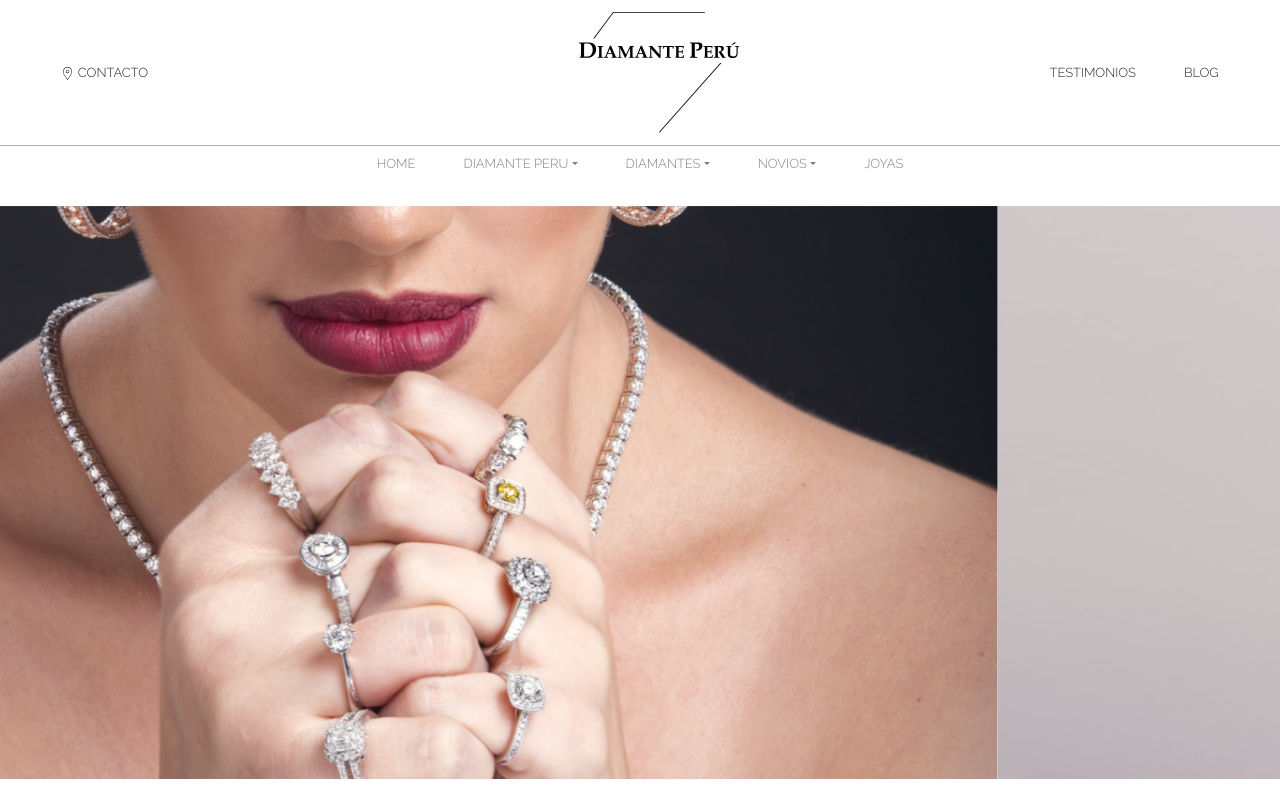
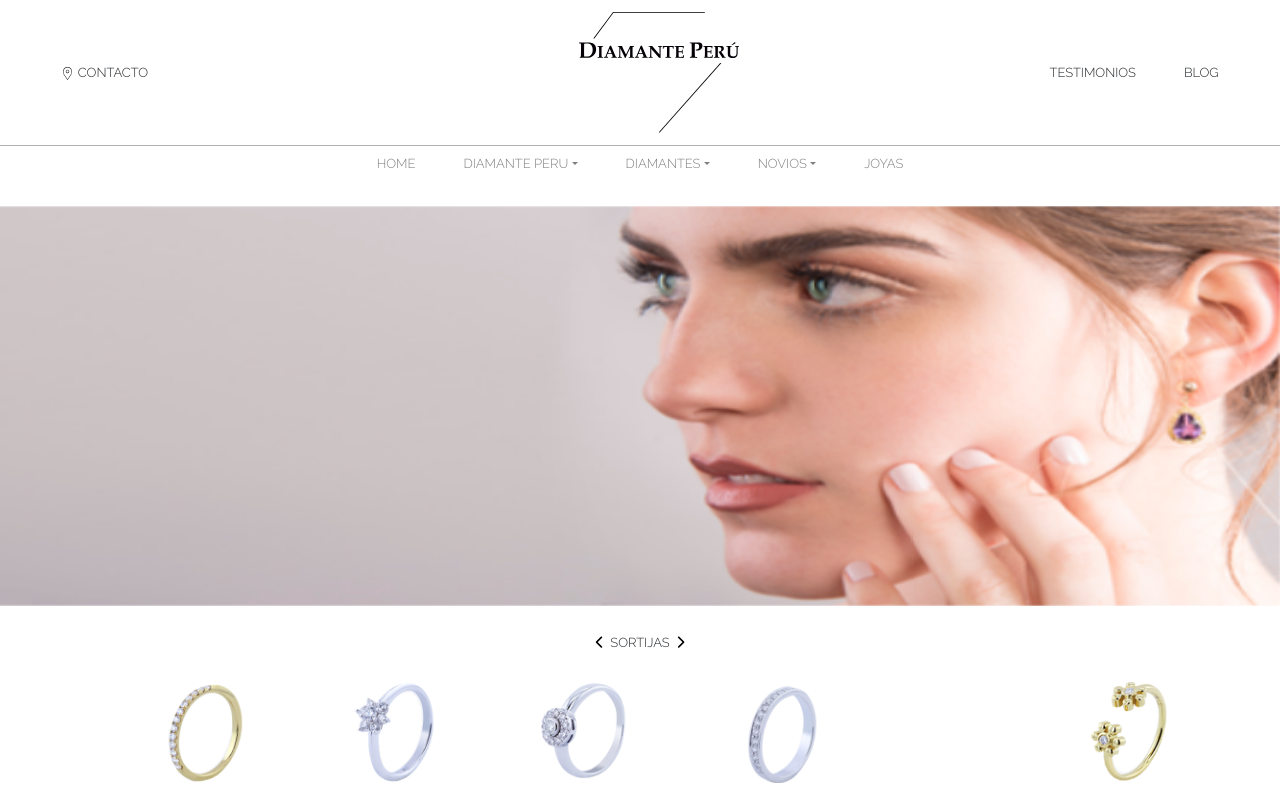
Before and after one commit to HB-Programacion/DiamantePeru, a React (Create React App) app in the folder my-app/: page / in a window 1280 px wide. Shown: the top 800 px of the page. Built offline with nearby package versions, Linux system fonts and the light colour scheme.

Commit message:
acetando cambiposo

```diff
--- a/my-app/src/components/App.js
+++ b/my-app/src/components/App.js
@@ -3,43 +3,20 @@ import { BrowserRouter as Router, Route, Link } from "react-router-dom";
 
 //import logo from './logo.svg';
 import '../css/App.css';
-import  Header  from "./Header";
-import Nav from "./Nav";
-import Home from "./Home"
+
 import Footer from './Footer';
-import Historia from './Historia';
-import Motivos from './Motivos';
-import Premios from './Premios';
-import ConveniosTab from './ConveniosTab';
-import Eleccion from "./Eleccion"
-import Cs from "./Cs"
 import TabBar from './TabBar';
-
 
 const App = () => {
   return (
     <Router>
     <div className="">
       <div className="App vh100">
-        {/* <Header/> */}
+        <div className="vh100">
+          <TabBar/>
+        </div>
+      <Footer/>
 
-        <div className=" vh100">
-        {/* <Nav/> */}
-        <TabBar/>
-      {/* <Route exact path="/" component={Nav} /> */}
-
-      {/* <Route exact path="/" component={Home} /> */}
-      {/* <Route exact path="/" component={Home} /> */}
-      {/* <Historia/> */}
-      {/* <Motivos/> */}
-        {/* <Premios/> */}
-        {/* <ConveniosTab/> */}
-        {/* <Eleccion/> */}
-        {/* <Cs/> */}
-
-
-        </div>
-        <Footer/>
       </div>
 
     </div>
@@ -47,4 +24,4 @@ const App = () => {
   );
 }
 
-export default App;
+export default App
--- a/my-app/src/components/Compromiso.jsx
+++ b/my-app/src/components/Compromiso.jsx
@@ -11,13 +11,13 @@ const Compromiso = () => {
             {state === "viewTwo" && (
 
          <div className="w95 flex-wrap-xs flex flexCenter">
-         <div className="w-auto borderBold m-5 m4-xs"  onClick={() => {
+         <div className="w-auto borderBold m-1 m4-xs"  onClick={() => {
            setState("diamante");
          }}>
              <img src={oneDiamante} className="w100 box"/>
              <button className="joya">DIAMANTE</button>
          </div>
-         <div className="w-auto borderBold m-5 m4-xs"  onClick={() => {
+         <div className="w-auto borderBold m-1 m4-xs"  onClick={() => {
            setState("diamantes");
          }} >
              <img src={moreDiamante} className="w100 box"/>
--- a/my-app/src/components/ConveniosTab.jsx
+++ b/my-app/src/components/ConveniosTab.jsx
@@ -1,6 +1,5 @@
 import React from "react";
 
-// import CarouselConvenios from "./CarouselConvenios"
 import imgconvenio from "../img/img-convenio.svg";
 
 
--- a/my-app/src/components/Home.jsx
+++ b/my-app/src/components/Home.jsx
@@ -2,6 +2,7 @@ import React from "react";
 import Slide from "./Slide";
 import Carrousel from "./Carrousel";
 import Convenio from "./Convenio";
+import Footer from "./Footer";
 
 import foto1 from "../img/Clip.png";
 import foto2 from "../img/foto2.png";
@@ -18,17 +19,18 @@ import img9 from "../img/9.png"
 
 const Home = () => {
     return(
-        <div className=" animated fadeIn">
-            <div id="carouselExampleSlidesOnly" className="carousel slide" data-ride="carousel">
+        <div className="w100 animated fadeIn vh80">
+        <div className="portada"></div>
+            <div id="carouselExampleSlidesOnly" className="carousel slide noPortada" data-ride="carousel">
                 <div className="carousel-inner">
                     <div class="carousel-item active">
-                        <img src={foto1} class="d-block w100" alt="chica"/>
+                        <img src={foto1} class="d-block vw100 vh50" alt="chica"/>
                     </div>
                     <div class="carousel-item">
-                        <img src={foto2} class="d-block w100" alt="..."/>
+                        <img src={foto2} class="d-block vw100 vh50" alt="..."/>
                     </div>
                     <div class="carousel-item">
-                        <img src={foto3} class="d-block w100" alt="..."/>
+                        <img src={foto3} class="d-block vw100 vh50" alt="..."/>
                     </div>
                 </div>
             </div>
@@ -250,10 +252,8 @@ const Home = () => {
     </div>
   </div>
 <Convenio/>
-
-
-
-        </div>
+<Footer></Footer>
+</div>
     )
 }
 export default Home;
--- a/my-app/src/components/TabBar.jsx
+++ b/my-app/src/components/TabBar.jsx
@@ -21,7 +21,7 @@ const TabBar= () => {
 
   return (
  <Route>
-    <header className="vh20">
+    <header className="">
       <nav className={"navbar navbar-expand-lg p-0 navbar-light d-block"}>
       <div className={"d-flex flex-grow-1"}>
       <div className={'w100 flex around pt-1 pb-1 raleway-light bd-bottom'}>
```
Also changed, not shown: my-app/src/components/Header.css (deleted, +0 -116 lines), my-app/src/components/Historia.jsx (+5 -3 lines).
